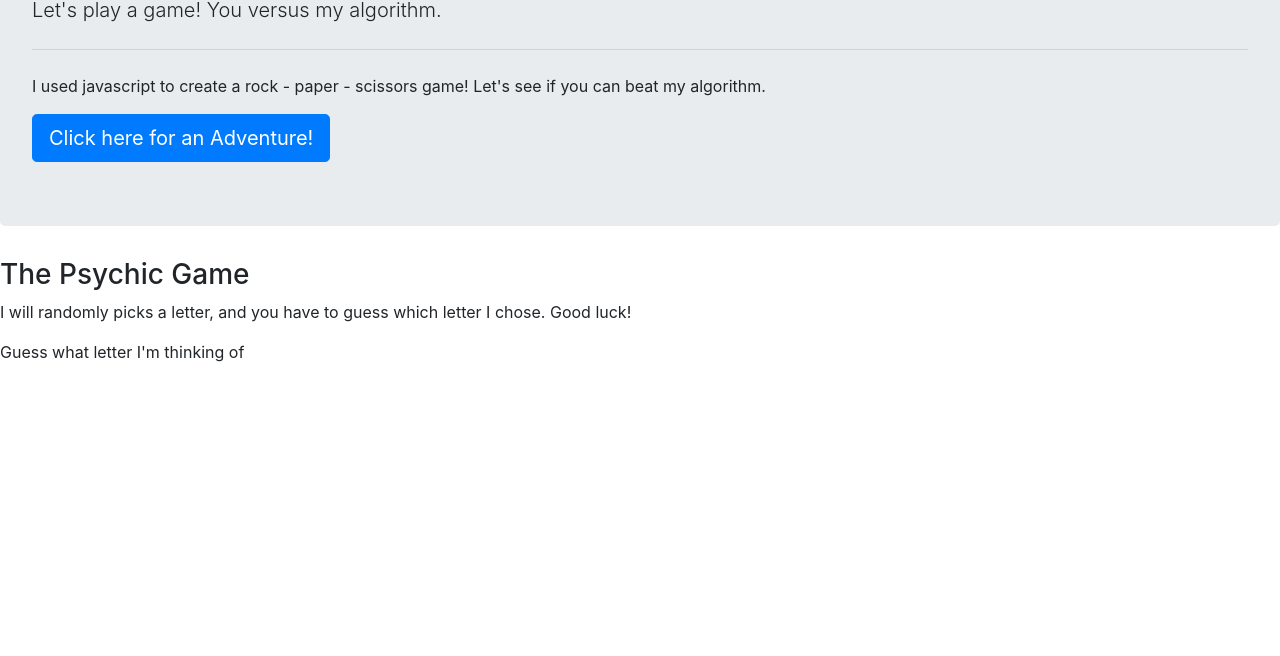
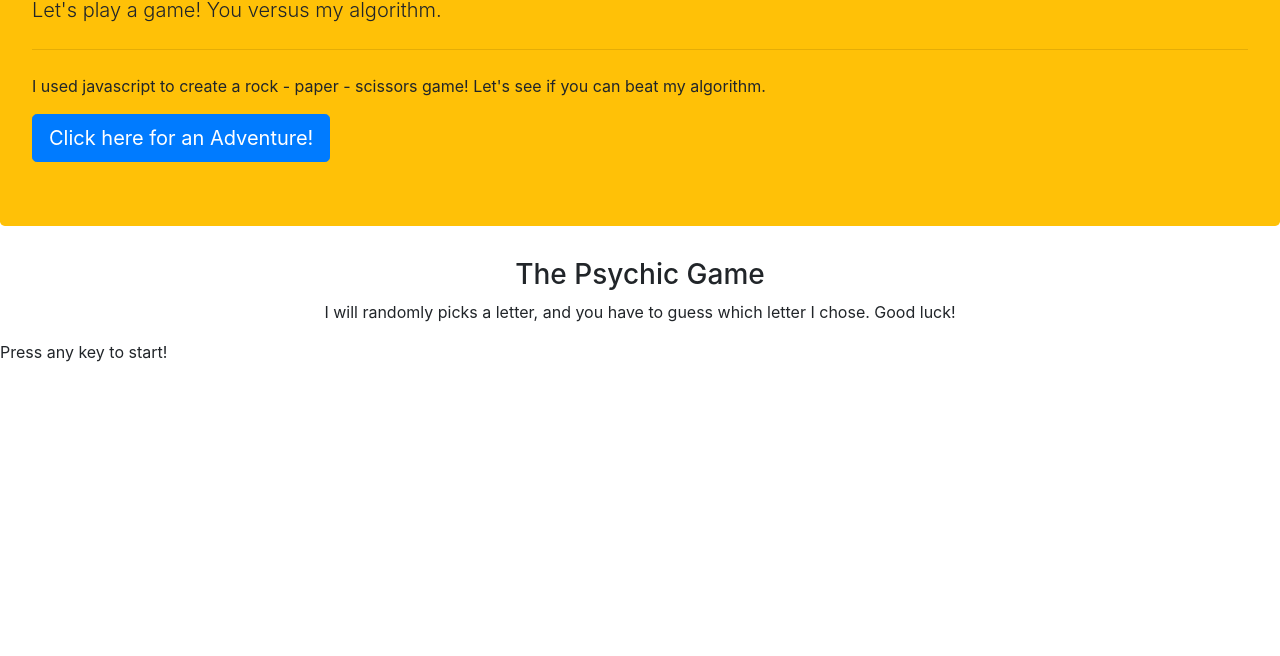
Before and after one commit to seleazar10/Psychic-Game, a plain HTML site: page index.html in a window 1280 px wide. Shown: the part 144-800 px from the top of the page. Drawn offline with nearby package versions, Linux system fonts and the light colour scheme.

Commit message:
updated CSS

```diff
--- a/assets/css/style.css
+++ b/assets/css/style.css
@@ -0,0 +1,8 @@
+html, body{
+    height: 100%;
+}
+
+.titl{
+    text-align: center;
+
+}
--- a/index.html
+++ b/index.html
@@ -10,6 +10,9 @@
     <link rel="stylesheet" href="https://stackpath.bootstrapcdn.com/bootstrap/4.3.1/css/bootstrap.min.css"
         integrity="sha384-ggOyR0iXCbMQv3Xipma34MD+dH/1fQ784/j6cY/iJTQUOhcWr7x9JvoRxT2MZw1T" crossorigin="anonymous">
 
+    <!-- CSS -->
+    <link rel="stylesheet" type="text/css" href="assets/css/style.css">
+
 
 
     <title>Eleazar-PsychicGame</title>
@@ -21,7 +24,7 @@
 
 
 
-        <div class="jumbotron">
+        <div class="jumbotron bg-warning">
                 <h1 class="display-4">Welcome Challenger!</h1>
                 <p class="lead">Let's play a game! You versus my algorithm.</p>
                 <hr class="my-4">
@@ -33,8 +36,8 @@
         <!-- header -->
 
 
-        <div id="game">
-            <h3>The Psychic Game</h3>
+        <div class= "titl" id="game">
+            <h3 >The Psychic Game</h3>
             <p>  I will randomly picks a letter, and you have to guess which letter I chose. Good luck!</p>
 
         </div>
@@ -43,7 +46,7 @@
         <!-- Game-spot -->
 
 
-        <p id="gamo">Guess what letter I'm thinking of</p>
+        <p id="gamo">Press any key to start!</p>
 
 
 
```
